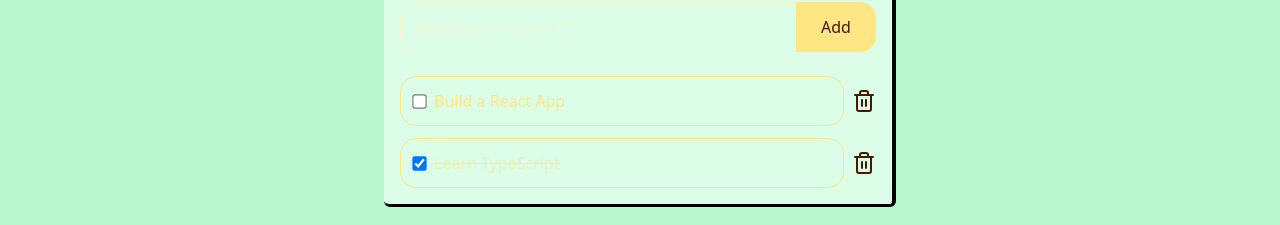
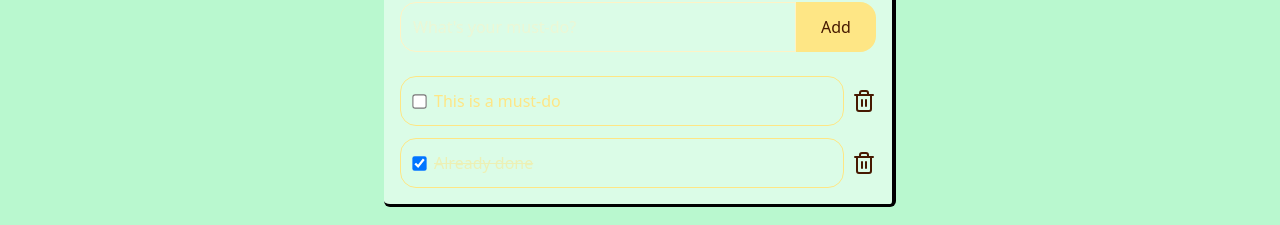
Before and after one commit to Mas-Pey/mustdo, a React app: page / in a window 1280 px wide. Shown: the part 224-449 px from the top of the page. Built offline with nearby package versions, Linux system fonts and the light colour scheme; the HTML template or start-up script is replaced by a standard one.

Commit message:
refactor: replace dummy data

```diff
--- a/src/data/dummy.ts
+++ b/src/data/dummy.ts
@@ -3,14 +3,14 @@ import type { MustDo } from "../types/mustdo";
 export const dummyData: MustDo[] = [
     {
         id: 1,
-        title: "Learn TypeScript",
-        description: "Understand the basics of TypeScript",
+        title: "Already done",
+        description: "This task is already completed",
         completed: true
     },
     {
         id: 2,
-        title: "Build a React App",
-        description: "Create a simple React application using TypeScript",
+        title: "This is a must-do",
+        description: "Don't forget to do this task",
         completed: false
     },
 ]
```
